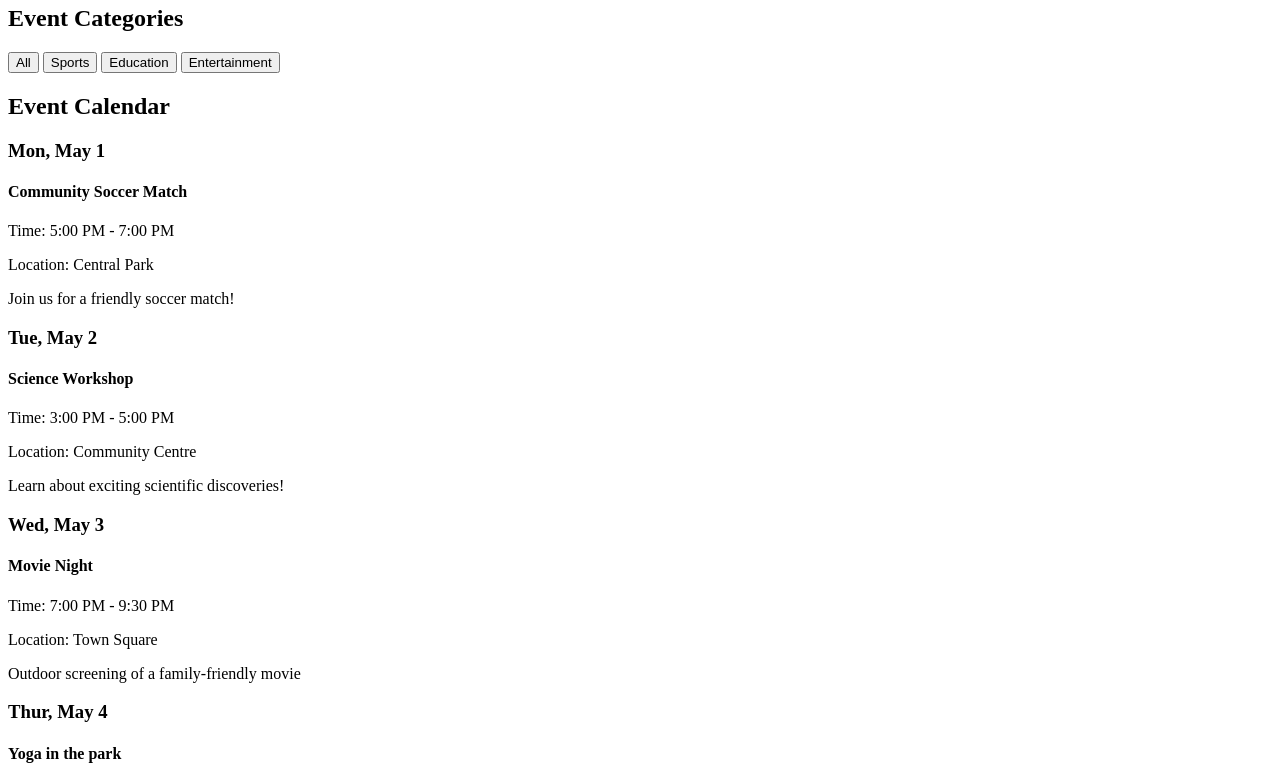
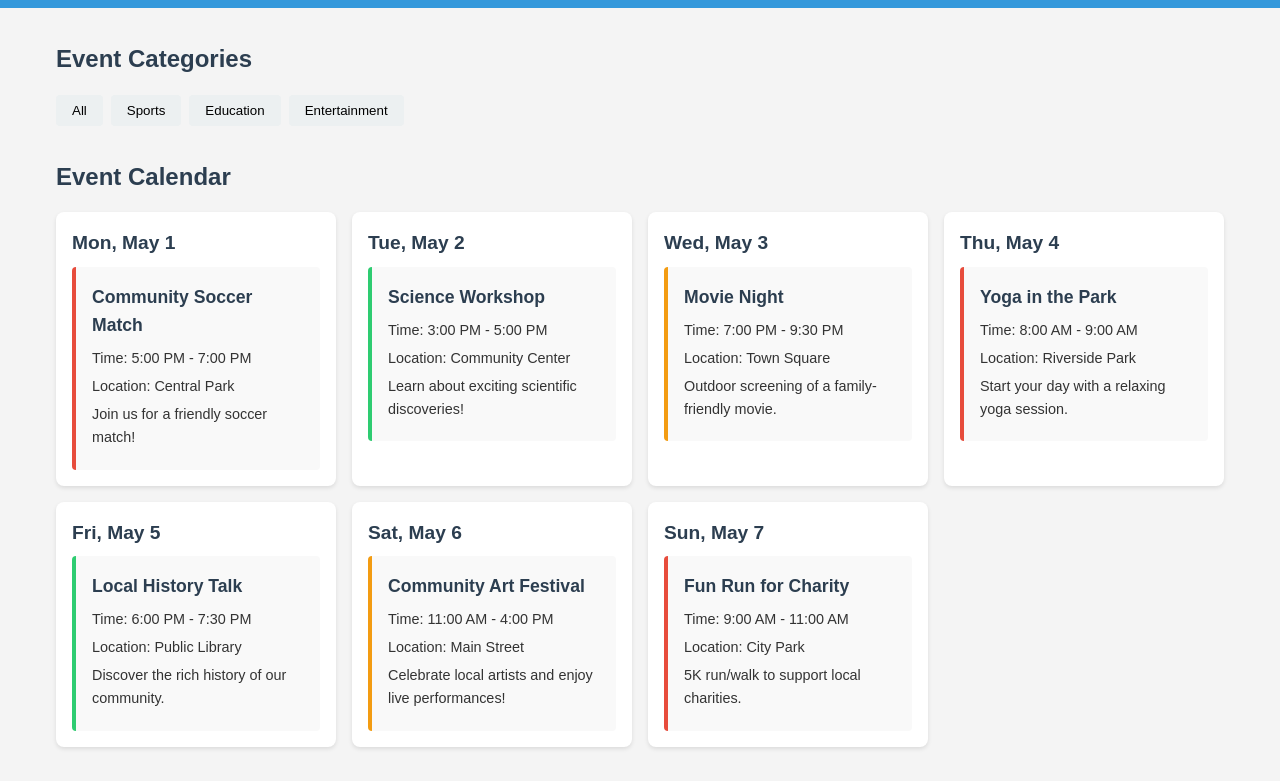
Before and after one commit to jeffgicharu/community_event_scheduler, a plain HTML site: page index.html in a window 1280 px wide. Shown: the part 75-856 px from the top of the page. Drawn offline with Linux system fonts and the light colour scheme.

Commit message:
finish styling

```diff
--- a/index.html
+++ b/index.html
@@ -37,7 +37,7 @@
                     <div class="event-card education">
                         <h4>Science Workshop</h4>
                         <p>Time: 3:00 PM - 5:00 PM</p>
-                        <p>Location: Community Centre</p>
+                        <p>Location: Community Center</p>
                         <p>Learn about exciting scientific discoveries!</p>
                     </div>
                 </div>
@@ -47,13 +47,13 @@
                         <h4>Movie Night</h4>
                         <p>Time: 7:00 PM - 9:30 PM</p>
                         <p>Location: Town Square</p>
-                        <p>Outdoor screening of a family-friendly movie</p>
+                        <p>Outdoor screening of a family-friendly movie.</p>
                     </div>
                 </div>
                 <div class="calendar-day">
-                    <h3>Thur, May 4</h3>
+                    <h3>Thu, May 4</h3>
                     <div class="event-card sports">
-                        <h4>Yoga in the park</h4>
+                        <h4>Yoga in the Park</h4>
                         <p>Time: 8:00 AM - 9:00 AM</p>
                         <p>Location: Riverside Park</p>
                         <p>Start your day with a relaxing yoga session.</p>
@@ -70,17 +70,17 @@
                 </div>
                 <div class="calendar-day">
                     <h3>Sat, May 6</h3>
-                    <div class="event-card sports">
+                    <div class="event-card entertainment">
                         <h4>Community Art Festival</h4>
                         <p>Time: 11:00 AM - 4:00 PM</p>
                         <p>Location: Main Street</p>
-                        <p>Celebrate local artists and enjoy live performance!</p>
+                        <p>Celebrate local artists and enjoy live performances!</p>
                     </div>
                 </div>
                 <div class="calendar-day">
                     <h3>Sun, May 7</h3>
                     <div class="event-card sports">
-                        <h4>Fun run for charity</h4>
+                        <h4>Fun Run for Charity</h4>
                         <p>Time: 9:00 AM - 11:00 AM</p>
                         <p>Location: City Park</p>
                         <p>5K run/walk to support local charities.</p>
@@ -90,7 +90,7 @@
         </section>
     </main>
     <footer>
-        <p>&copy; 2024 Community Event Scheduler. All rights reserved.</p>
+        <p>&copy; 2023 Community Event Scheduler. All rights reserved.</p>
     </footer>
 </body>
 </html>
--- a/styles.css
+++ b/styles.css
@@ -0,0 +1,186 @@
+/* Reset and base styles */
+* {
+    margin: 0;
+    padding: 0;
+    box-sizing: border-box;
+}
+
+body {
+    font-family: Arial, sans-serif;
+    line-height: 1.6;
+    color: #333;
+    background-color: #f4f4f4;
+}
+
+/* Header Styles */
+header {
+    background-color: #3498db;
+    color: #fff;
+    text-align: center;
+    padding: 1rem;
+}
+
+h1 {
+    font-size: 2rem;
+}
+
+/* Main content styles */
+main {
+    max-width: 1200px;
+    margin: 0 auto;
+    padding: 2rem 1rem;
+}
+
+h2 {
+    font-size: 1.5rem;
+    margin-bottom: 1rem;
+    color: #2c3e50;
+}
+
+/* Category filters styles */
+.category-filters {
+    margin-bottom: 2rem;
+}
+
+.filter-buttons {
+    display: flex;
+    flex-wrap: wrap;
+    gap: 0.5rem;
+}
+
+.filter-btn {
+    padding: 0.5rem 1rem;
+    background-color: #ecf0f1;
+    border: none;
+    border-radius: 4px;
+    cursor: pointer;
+    transition: background-color 0.3s, color 0.3s;
+}
+
+.filter-btn:hover,
+.filter-btn:active {
+    background-color: #3498db;
+    color: #fff;
+}
+
+/* Calendar Styles */
+.calendar-grid {
+    display: grid;
+    gap: 1rem;
+    grid-template-columns: repeat(auto-fit, minmax(250px, 1fr));
+}
+
+.calendar-day {
+    background-color: #fff;
+    border-radius: 8px;
+    box-shadow: 0 2px 4px rgba(0, 0, 0, 0.1);
+    padding: 1rem;
+}
+
+.calendar-day h3 {
+    font-size: 1.2rem;
+    margin-bottom: 0.5rem;
+    color: #2c3e50;
+}
+
+/* Event card styles */
+.event-card {
+    background-color: #f9f9f9;
+    border-radius: 4px;
+    padding: 1rem;
+    margin-top: 0.5rem;
+    transition: transform 0.3s, box-shadow 0.3s;
+}
+
+.event-card:hover {
+    transform: translateY(-5px);
+    box-shadow: 0 4px 8px rgba(0, 0, 0, 0.1);
+}
+
+.event-card h4 {
+    font-size: 1.1rem;
+    margin-bottom: 0.5rem;
+    color: #2c3e50;
+}
+
+.event-card p {
+    font-size: 0.9rem;
+    margin-bottom: 0.3rem;
+}
+
+/* Category colors */
+.event-card.sports {
+    border-left: 4px solid #e74c3c;
+}
+
+.event-card.education {
+    border-left: 4px solid #2ecc71;
+}
+
+.event-card.entertainment {
+    border-left: 4px solid #f39c12;
+}
+
+/* Footer Styles */
+footer {
+    background-color: #34495e;
+    color: #fff;
+    text-align: center;
+    padding: 1rem;
+    margin-top: 2rem;
+}
+
+/* Responsive Design */
+@media screen and (max-width:768px) {
+    h1 {
+        font-size: 1.5rem;
+    }
+
+    h2 {
+        font-size: 1.3rem;
+    }
+
+    .calendar-grid {
+        grid-template-columns: 1fr;
+    }
+
+    .filter-buttons {
+        flex-direction: column;
+    }
+
+    .filter-btn {
+        width: 100%;
+    }
+}
+
+/* Accessibility improvements */
+.filter-btn:focus,
+.event-card:focus-within{
+    outline: 2px solid #3498db;
+    outline-offset: 2px;
+}
+
+/* High contrast mode */
+@media (prefers-contrast: high){
+    body{
+        background-color: #fff;
+        color: #000;
+    }
+
+    header,footer{
+        background-color: #000;
+        color: #fff;
+    }
+
+    .filter-btn,
+    .calendar-day,
+    .event-card{
+        border: 1px solid #000;
+    }
+
+    .filter-btn:hover,
+    .filter-btn:active{
+        background-color: #000;
+        color: #fff;
+    }
+}
```
